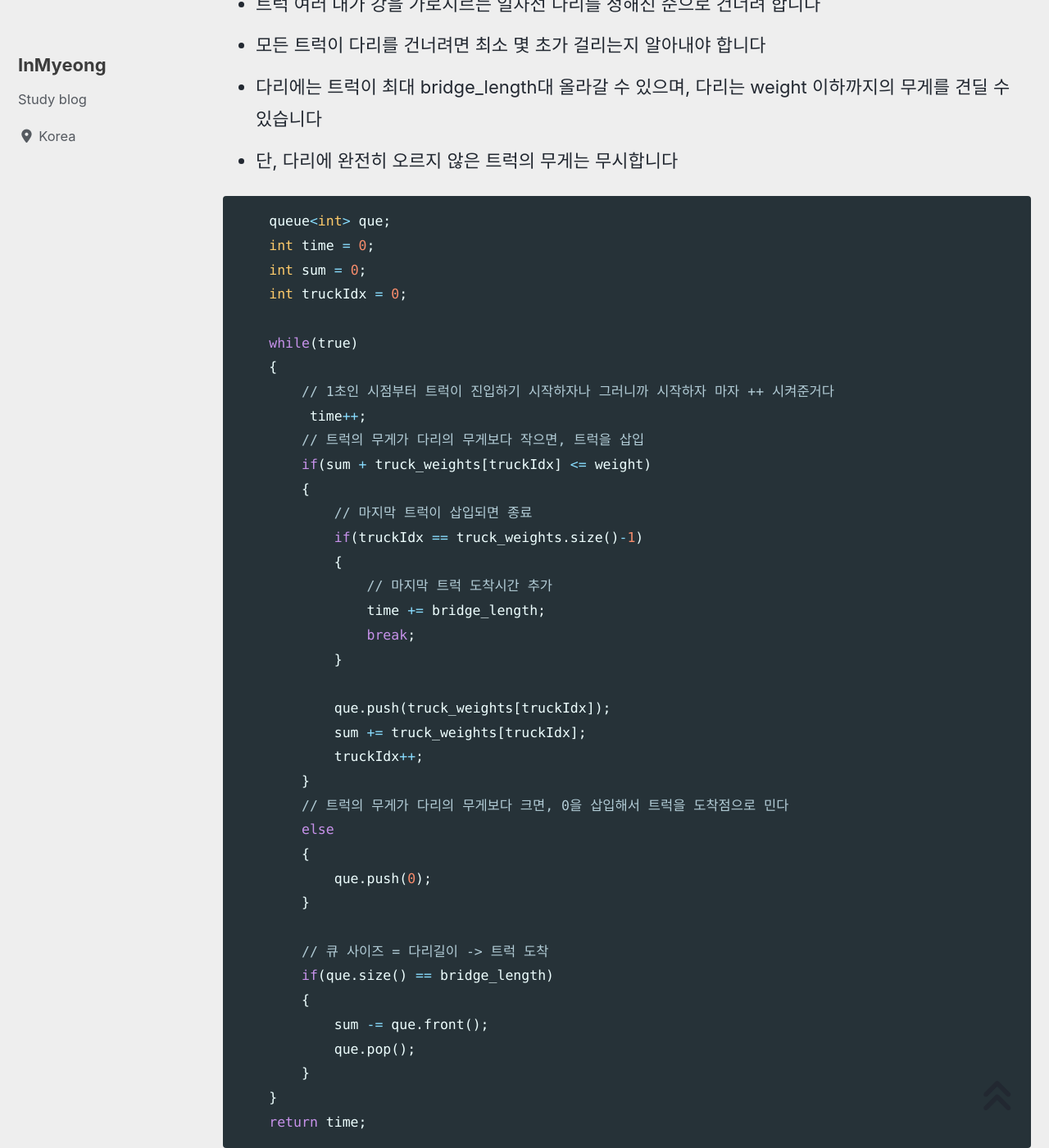
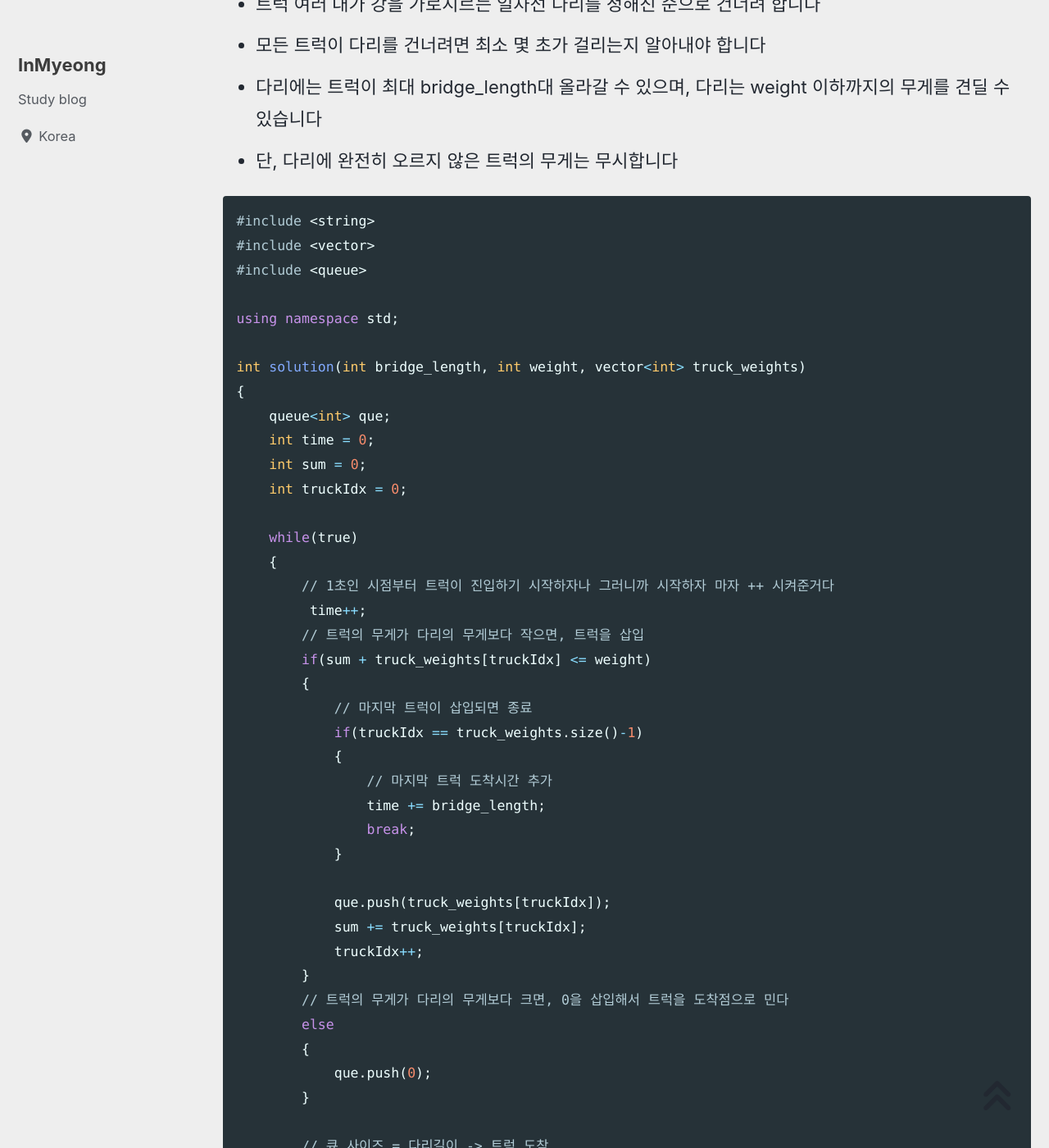
Before and after one commit to devMyeong/devMyeong.github.io, a Jekyll site: the page built from _posts/codingTest/2022-07-06-프로그래머스.md, in a window 1280 px wide and 1400 px high, scrolled down 13178 px. Shown: the whole window at 82% size. Built offline with Jekyll 4.4.1, drawn with Linux system fonts in a browser that asks for light colours; cached includes are drawn as plain includes; nearby versions of some CDN libraries; some web fonts are replaced; comment, search, counter and statistics services are not loaded.

Commit message:
Chore : 교재 오타 수정

````diff
--- a/_posts/codingTest/2022-07-06-프로그래머스.md
+++ b/_posts/codingTest/2022-07-06-프로그래머스.md
@@ -338,7 +338,7 @@ int solution(vector<int> priorities, int location)
     //일반큐
     queue<pair<int, int>> que;
     //우선순위 큐
-    priority_queue <int> prio_que;
+    priority_queue<int> prio_que;
 
     for (int i = 0; i < priorities.size(); ++i)
     {
@@ -383,6 +383,14 @@ int solution(vector<int> priorities, int location)
 - 단, 다리에 완전히 오르지 않은 트럭의 무게는 무시합니다
 
 ```cpp
+#include <string>
+#include <vector>
+#include <queue>
+
+using namespace std;
+
+int solution(int bridge_length, int weight, vector<int> truck_weights)
+{
     queue<int> que;
     int time = 0;
     int sum = 0;
@@ -421,6 +429,7 @@ int solution(vector<int> priorities, int location)
         }
     }
     return time;
+}
 ```
 
 ### 02-4 주식가격
````
Also changed, not shown: _posts/cs/2022-07-13-인프런-CS지식의정석.md (+4 -4 lines).
